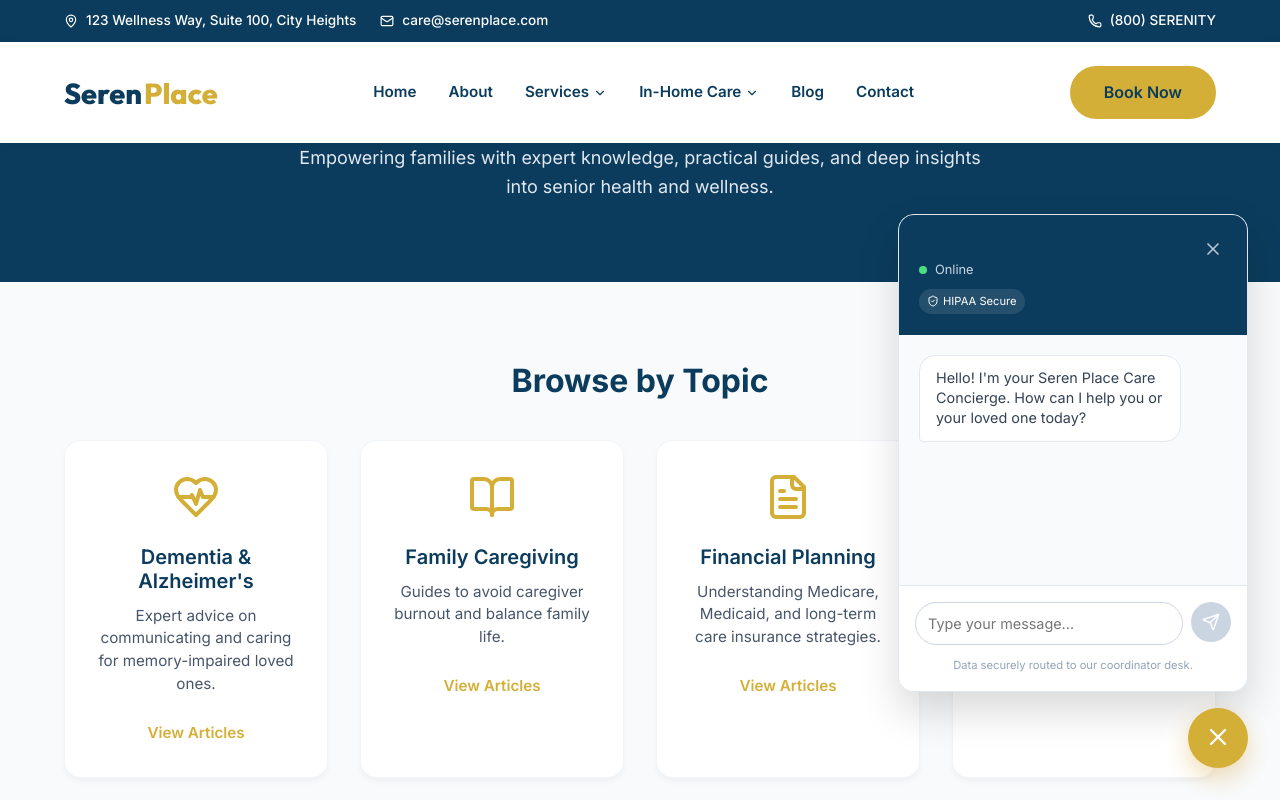
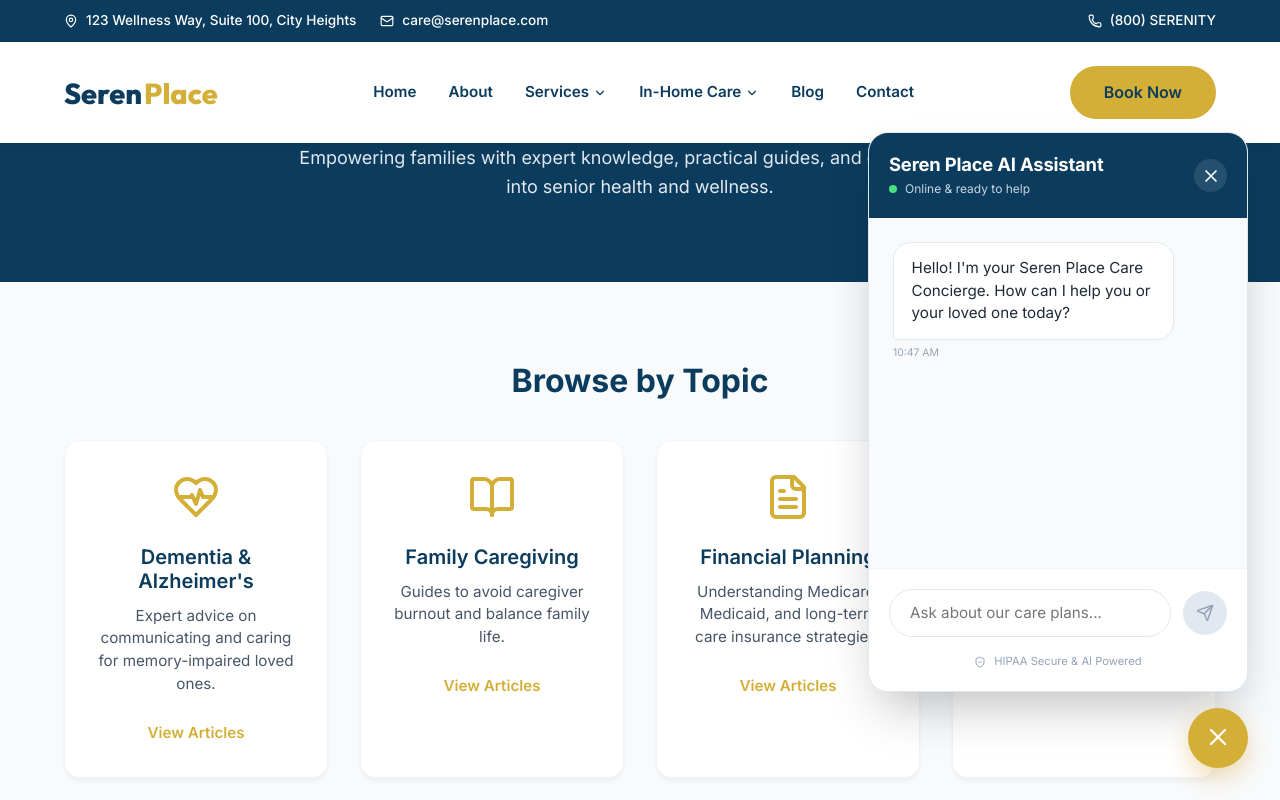
Before and after one commit to heropaulexy79/seren-place, a Next.js app: page /resources in a window 1280 px wide. Both pictures are taken after a click on the button "Open chat". Shown: the top 800 px of the page. Built offline with nearby package versions, Linux system fonts and the light colour scheme.

Commit message:
few edits

```diff
--- a/package.json
+++ b/package.json
@@ -9,7 +9,6 @@
     "lint": "eslint"
   },
   "dependencies": {
-    "@google/generative-ai": "^0.24.1",
     "framer-motion": "^12.38.0",
     "groq-sdk": "^1.1.2",
     "lucide-react": "^0.473.0",
--- a/src/components/ui/ChatWidget.module.css
+++ b/src/components/ui/ChatWidget.module.css
@@ -2,10 +2,15 @@
   position: fixed;
   bottom: 2rem;
   right: 2rem;
-  z-index: 1000;
+  z-index: 9999;
   display: flex;
   flex-direction: column;
   align-items: flex-end;
+  pointer-events: none; /* Let clicks pass through empty space */
+}
+
+.widgetContainer > * {
+  pointer-events: auto; /* Re-enable clicks for children */
 }
 
 .chatButton {
@@ -20,18 +25,43 @@
   display: flex;
   align-items: center;
   justify-content: center;
-  transition: all 0.3s ease;
+  transition: all 0.3s cubic-bezier(0.4, 0, 0.2, 1);
   position: relative;
 }
 
 .chatButton:hover {
-  transform: translateY(-2px);
+  transform: translateY(-4px) scale(1.05);
   background: var(--color-gold-dark, #c59738);
+  box-shadow: 0 15px 30px rgba(220, 168, 66, 0.5);
 }
 
 .chatButton:focus-visible {
   outline: 3px solid var(--color-navy);
   outline-offset: 2px;
+}
+
+.aiLabel {
+  position: absolute;
+  right: 75px;
+  top: 50%;
+  transform: translateY(-50%);
+  background: white;
+  color: var(--color-navy);
+  padding: 0.5rem 1rem;
+  border-radius: 2rem;
+  font-size: 0.85rem;
+  font-weight: 600;
+  box-shadow: 0 4px 15px rgba(0, 0, 0, 0.1);
+  white-space: nowrap;
+  display: flex;
+  align-items: center;
+  gap: 0.5rem;
+  border: 1px solid var(--color-slate-100);
+  opacity: 0.9;
+}
+
+.aiLabel span {
+  color: var(--color-gold);
 }
 
 .badge {
@@ -46,11 +76,12 @@
 }
 
 .chatWindow {
-  width: 350px;
-  max-height: 500px;
+  width: 380px;
+  max-height: 600px;
+  height: 70vh;
   background: white;
-  border-radius: 1rem;
-  box-shadow: 0 20px 40px rgba(0, 0, 0, 0.15);
+  border-radius: 1.25rem;
+  box-shadow: 0 25px 50px -12px rgba(0, 0, 0, 0.25);
   margin-bottom: 1rem;
   display: flex;
   flex-direction: column;
@@ -64,21 +95,24 @@
   padding: 1.25rem;
   display: flex;
   justify-content: space-between;
-  align-items: flex-start;
+  align-items: center;
 }
 
 .headerInfo h3 {
-  margin: 0 0 0.25rem 0;
-  font-size: 1.1rem;
-  font-weight: 600;
+  margin: 0;
+  font-size: 1.15rem;
+  font-weight: 700;
+  letter-spacing: -0.01em;
+  color: white;
 }
 
 .headerStatus {
   display: flex;
   align-items: center;
   gap: 0.5rem;
-  font-size: 0.8rem;
+  font-size: 0.75rem;
   color: var(--color-slate-300);
+  margin-top: 0.25rem;
 }
 
 .statusDot {
@@ -86,66 +120,98 @@
   height: 8px;
   background: var(--color-green-400, #4ade80);
   border-radius: 50%;
+  box-shadow: 0 0 8px var(--color-green-400);
+}
+
+.aiBadge {
+  background: rgba(220, 168, 66, 0.15);
+  color: var(--color-gold);
+  font-size: 0.65rem;
+  padding: 0.15rem 0.4rem;
+  border-radius: 4px;
+  font-weight: 700;
+  border: 1px solid rgba(220, 168, 66, 0.3);
+  text-transform: uppercase;
 }
 
 .closeButton {
-  background: none;
+  background: rgba(255, 255, 255, 0.1);
   border: none;
   color: white;
-  opacity: 0.7;
   cursor: pointer;
-  transition: opacity 0.2s;
-  padding: 0.25rem;
+  transition: all 0.2s;
+  padding: 0.4rem;
+  border-radius: 50%;
+  display: flex;
+  align-items: center;
+  justify-content: center;
 }
 
-.closeButton:hover,
-.closeButton:focus-visible {
-  opacity: 1;
+.closeButton:hover {
+  background: rgba(255, 255, 255, 0.2);
+  transform: rotate(90deg);
 }
 
 .hipaaBadge {
-  background: rgba(255, 255, 255, 0.1);
-  font-size: 0.7rem;
-  padding: 0.25rem 0.5rem;
-  border-radius: 1rem;
-  display: inline-flex;
-  align-items: center;
-  gap: 0.25rem;
-  margin-top: 0.5rem;
+  display: none; /* Moved to footer or made more subtle */
 }
 
 .messagesArea {
   flex: 1;
-  padding: 1.25rem;
+  padding: 1.5rem;
   overflow-y: auto;
   background: var(--color-slate-50);
   display: flex;
   flex-direction: column;
-  gap: 1rem;
-  min-height: 250px;
+  gap: 1.25rem;
+}
+
+.messageWrapper {
+  display: flex;
+  flex-direction: column;
+  max-width: 85%;
+}
+
+.messageWrapperAi {
+  align-self: flex-start;
+}
+
+.messageWrapperUser {
+  align-self: flex-end;
 }
 
 .message {
-  max-width: 85%;
-  padding: 0.75rem 1rem;
-  border-radius: 1rem;
-  font-size: 0.9rem;
-  line-height: 1.4;
+  padding: 0.85rem 1.1rem;
+  border-radius: 1.1rem;
+  font-size: 0.95rem;
+  line-height: 1.5;
+  position: relative;
 }
 
 .messageAi {
   background: white;
   border: 1px solid var(--color-slate-200);
-  align-self: flex-start;
   border-bottom-left-radius: 0.25rem;
-  color: var(--color-slate-700);
+  color: var(--color-slate-800);
+  box-shadow: 0 2px 4px rgba(0, 0, 0, 0.02);
 }
 
 .messageUser {
   background: var(--color-navy);
   color: white;
-  align-self: flex-end;
   border-bottom-right-radius: 0.25rem;
+  box-shadow: 0 4px 10px rgba(10, 37, 64, 0.15);
+}
+
+.timestamp {
+  font-size: 0.65rem;
+  color: var(--color-slate-400);
+  margin-top: 0.35rem;
+  display: block;
+}
+
+.messageWrapperUser .timestamp {
+  text-align: right;
 }
 
 .messageTyping {
@@ -157,6 +223,7 @@
   display: flex;
   align-items: center;
   gap: 4px;
+  box-shadow: 0 2px 4px rgba(0, 0, 0, 0.02);
 }
 
 .typingDot {
@@ -181,51 +248,57 @@
 }
 
 .inputArea {
-  padding: 1rem;
+  padding: 1.25rem;
   background: white;
-  border-top: 1px solid var(--color-slate-200);
+  border-top: 1px solid var(--color-slate-100);
 }
 
 .form {
   display: flex;
-  gap: 0.5rem;
+  gap: 0.75rem;
+  align-items: center;
 }
 
 .input {
   flex: 1;
-  padding: 0.75rem;
-  border: 1px solid var(--color-slate-300);
+  padding: 0.85rem 1.25rem;
+  border: 1.5px solid var(--color-slate-200);
   border-radius: 2rem;
-  font-size: 0.9rem;
+  font-size: 0.95rem;
   outline: none;
   font-family: inherit;
-  transition: border-color 0.2s;
+  transition: all 0.2s;
 }
 
 .input:focus {
   border-color: var(--color-gold);
+  background: white;
+  box-shadow: 0 0 0 4px rgba(220, 168, 66, 0.1);
 }
 
 .sendButton {
-  width: 40px;
-  height: 40px;
-  border-radius: 20px;
-  background: var(--color-gold);
+  width: 44px;
+  height: 44px;
+  border-radius: 22px;
+  background: var(--color-navy);
   color: white;
   border: none;
   display: flex;
   align-items: center;
   justify-content: center;
   cursor: pointer;
-  transition: background 0.2s;
+  transition: all 0.2s;
+  flex-shrink: 0;
 }
 
 .sendButton:hover:not(:disabled) {
-  background: var(--color-gold-dark, #c59738);
+  background: var(--color-gold);
+  transform: scale(1.05);
 }
 
 .sendButton:disabled {
-  background: var(--color-slate-300);
+  background: var(--color-slate-200);
+  color: var(--color-slate-400);
   cursor: not-allowed;
 }
 
@@ -233,17 +306,62 @@
   text-align: center;
   font-size: 0.7rem;
   color: var(--color-slate-400);
-  margin-top: 0.75rem;
+  margin-top: 1rem;
+  display: flex;
+  align-items: center;
+  justify-content: center;
+  gap: 0.5rem;
+}
+
+.disclaimerIcon {
+  color: var(--color-green-500);
 }
 
 @media (max-width: 640px) {
   .widgetContainer {
-    bottom: 1rem;
-    right: 1rem;
+    bottom: 0px;
+    right: 0px;
+    width: 100%;
+    align-items: center;
+  }
+
+  .chatButton {
+    bottom: 1.5rem;
+    right: 1.5rem;
+    position: fixed;
+    z-index: 10000;
+  }
+
+  .aiLabel {
+    right: 90px;
+    bottom: 1.5rem;
+    top: auto;
+    transform: none;
   }
 
   .chatWindow {
-    width: calc(100vw - 2rem);
-    max-height: 400px;
+    width: 100%;
+    height: 100%;
+    max-height: 100vh;
+    border-radius: 0;
+    margin-bottom: 0;
+    border: none;
+    position: fixed;
+    top: 0;
+    left: 0;
+    z-index: 10001;
+  }
+
+  .header {
+    padding: 1.5rem;
+    border-radius: 0;
+  }
+
+  .messagesArea {
+    padding: 1.5rem 1rem;
+  }
+
+  .inputArea {
+    padding: 1rem 1rem calc(1rem + env(safe-area-inset-bottom));
   }
 }
--- a/src/components/ui/ChatWidget.tsx
+++ b/src/components/ui/ChatWidget.tsx
@@ -2,13 +2,14 @@
 
 import React, { useState, useRef, useEffect } from "react";
 import { motion, AnimatePresence } from "framer-motion";
-import { MessageCircle, X, Send, ShieldCheck, User } from "lucide-react";
+import { MessageCircle, X, Send, ShieldCheck, Sparkles } from "lucide-react";
 import styles from "./ChatWidget.module.css";
 
 interface Message {
   id: string;
   sender: "ai" | "user";
   text: string;
+  timestamp: string;
 }
 
 export default function ChatWidget() {
@@ -18,6 +19,7 @@ export default function ChatWidget() {
       id: "init",
       sender: "ai",
       text: "Hello! I'm your Seren Place Care Concierge. How can I help you or your loved one today?",
+      timestamp: new Date().toLocaleTimeString([], { hour: '2-digit', minute: '2-digit' }),
     },
   ]);
   const [inputVal, setInputVal] = useState("");
@@ -40,7 +42,14 @@ export default function ChatWidget() {
     e.preventDefault();
     if (!inputVal.trim()) return;
 
-    const newMsg: Message = { id: Date.now().toString(), sender: "user", text: inputVal };
+    const timestamp = new Date().toLocaleTimeString([], { hour: '2-digit', minute: '2-digit' });
+    const newMsg: Message = {
+      id: Date.now().toString(),
+      sender: "user",
+      text: inputVal,
+      timestamp
+    };
+
     const updatedMessages = [...messages, newMsg];
     setMessages(updatedMessages);
     setInputVal("");
@@ -58,6 +67,8 @@ export default function ChatWidget() {
 
       const data = await response.json();
 
+      const aiTimestamp = new Date().toLocaleTimeString([], { hour: '2-digit', minute: '2-digit' });
+
       // Artificial delay for better UX
       setTimeout(() => {
         setMessages((prev) => [
@@ -66,12 +77,14 @@ export default function ChatWidget() {
             id: (Date.now() + 1).toString(),
             sender: "ai",
             text: data.reply || "Thank you. A Care Coordinator will reach out shortly.",
+            timestamp: aiTimestamp
           },
         ]);
         setIsTyping(false);
-      }, 600);
+      }, 800);
     } catch (error) {
       console.error("Chat API error:", error);
+      const errTimestamp = new Date().toLocaleTimeString([], { hour: '2-digit', minute: '2-digit' });
       setTimeout(() => {
         setMessages((prev) => [
           ...prev,
@@ -79,10 +92,11 @@ export default function ChatWidget() {
             id: (Date.now() + 1).toString(),
             sender: "ai",
             text: "I am having trouble connecting right now. A Care Coordinator will reach out to you via email shortly.",
+            timestamp: errTimestamp
           },
         ]);
         setIsTyping(false);
-      }, 600);
+      }, 800);
     }
   };
 
@@ -94,18 +108,17 @@ export default function ChatWidget() {
             initial={{ opacity: 0, y: 20, scale: 0.95 }}
             animate={{ opacity: 1, y: 0, scale: 1 }}
             exit={{ opacity: 0, y: 20, scale: 0.95 }}
-            transition={{ duration: 0.2 }}
+            transition={{ duration: 0.3, ease: "easeOut" }}
             className={styles.chatWindow}
           >
             <div className={styles.header}>
               <div className={styles.headerInfo}>
-                <h3>Care Concierge</h3>
+                <div style={{ display: 'flex', alignItems: 'center', gap: '0.65rem' }}>
+                  <h3>Seren Place AI Assistant</h3>
+                </div>
                 <div className={styles.headerStatus}>
                   <div className={styles.statusDot} />
-                  <span>Online</span>
-                </div>
-                <div className={styles.hipaaBadge}>
-                  <ShieldCheck size={12} /> HIPAA Secure
+                  <span>Online & ready to help</span>
                 </div>
               </div>
               <button
@@ -121,11 +134,16 @@ export default function ChatWidget() {
               {messages.map((msg) => (
                 <div
                   key={msg.id}
+                  className={`${styles.messageWrapper} ${msg.sender === "ai" ? styles.messageWrapperAi : styles.messageWrapperUser}`}
+                >
+                  <div
                     className={`${styles.message} ${
                       msg.sender === "ai" ? styles.messageAi : styles.messageUser
                     }`}
                   >
                     {msg.text}
+                  </div>
+                  <span className={styles.timestamp}>{msg.timestamp}</span>
                 </div>
               ))}
               {isTyping && (
@@ -144,7 +162,7 @@ export default function ChatWidget() {
                   type="text"
                   value={inputVal}
                   onChange={(e) => setInputVal(e.target.value)}
-                  placeholder="Type your message..."
+                  placeholder="Ask about our care plans..."
                   className={styles.input}
                   aria-label="Chat message"
                 />
@@ -158,13 +176,27 @@ export default function ChatWidget() {
                 </button>
               </form>
               <div className={styles.disclaimer}>
-                Data securely routed to our coordinator desk.
+                <ShieldCheck size={12} className={styles.disclaimerIcon} />
+                HIPAA Secure & AI Powered
               </div>
             </div>
           </motion.div>
         )}
       </AnimatePresence>
 
+      <div style={{ position: 'relative', pointerEvents: 'auto' }}>
+        <AnimatePresence>
+          {!isOpen && (
+            <motion.div
+              initial={{ opacity: 0, x: 10 }}
+              animate={{ opacity: 1, x: 0 }}
+              exit={{ opacity: 0, x: 10 }}
+              className={styles.aiLabel}
+            >
+              <span><Sparkles size={14} /></span> AI Assistant
+            </motion.div>
+          )}
+        </AnimatePresence>
         <button
           className={styles.chatButton}
           onClick={() => setIsOpen(!isOpen)}
@@ -184,5 +216,6 @@ export default function ChatWidget() {
           {!isOpen && hasUnread && <span className={styles.badge} />}
         </button>
       </div>
+    </div>
   );
 }
```
Also changed, not shown: src/app/api/chat/route.ts (+17 -17 lines), 1 other file (tests, documents, lock files or other folders). Lines whose indentation alone changed are shown as unchanged.
